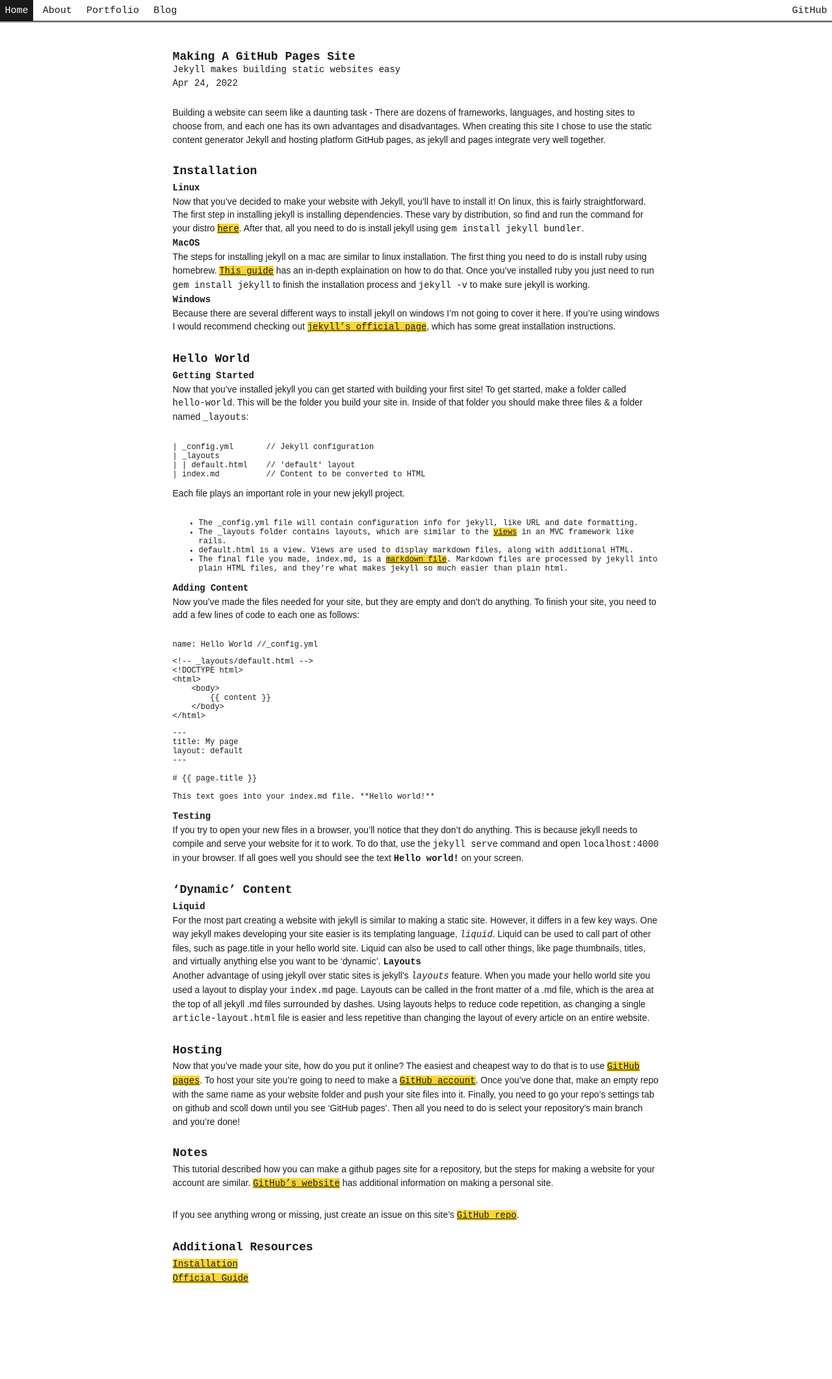
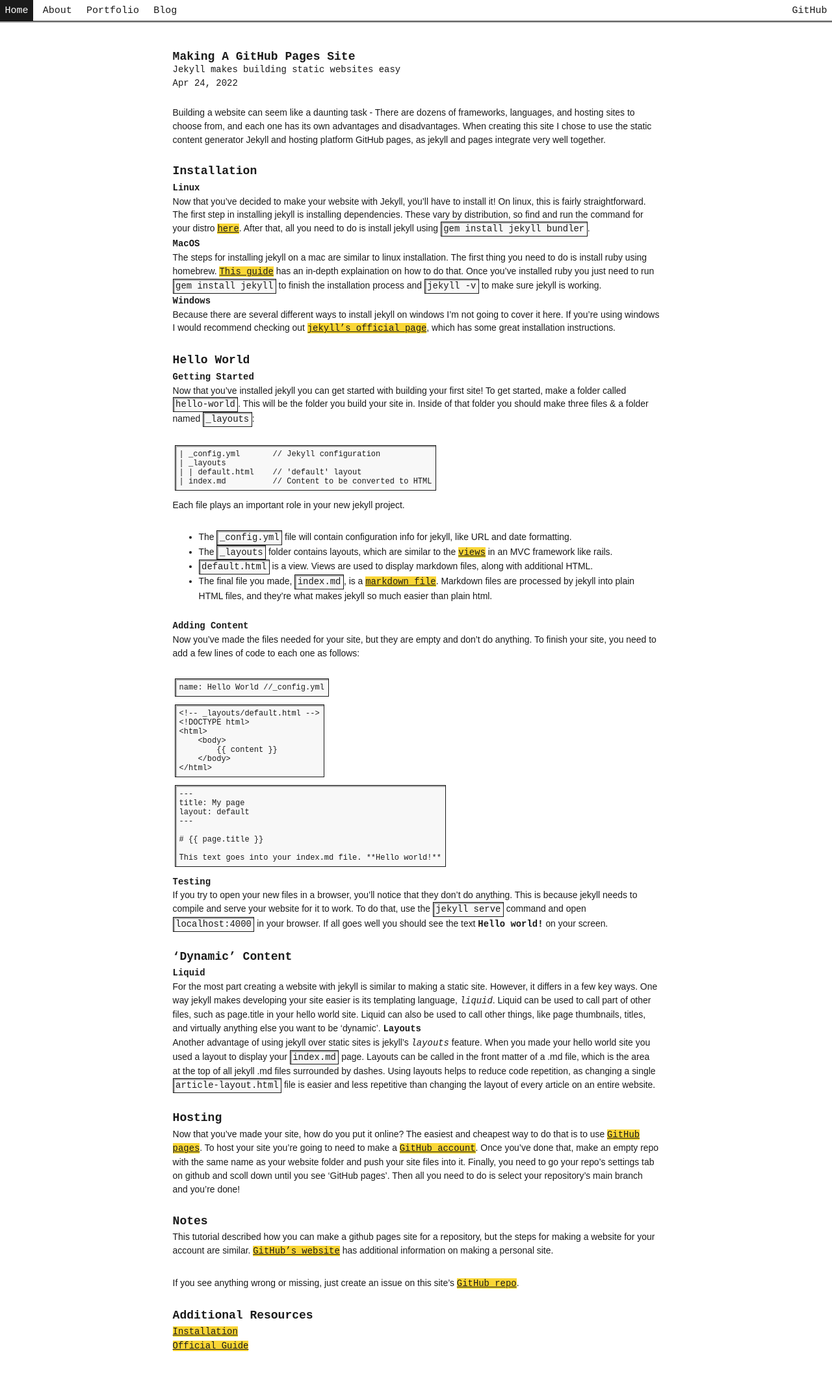
Before and after one commit to owen-laney/owen-laney.github.io, a Jekyll site: the page built from _posts/2022-4-24-jekyll-website.md, in a window 1280 px wide. Shown: the whole page at 65% size. Built offline with Jekyll 4.4.1, drawn with Linux system fonts in a browser that asks for light colours; before the commit the page ends 2017 px from its top, so only the background shows below that.

Commit message:
Code snippet support

```diff
--- a/assets/css/main.scss
+++ b/assets/css/main.scss
@@ -10,6 +10,7 @@
 $hoverpos: -4px;
 $active: #ececec;
 $rad: 0px;
+$code: #f8f8f8;
 
 * {
     box-sizing: border-box;
@@ -59,6 +60,36 @@
 
 h1 {
     margin-bottom: 0.25em;
+}
+
+code {
+    background: $bg;
+    display: inline-block;
+    padding: 0.5em;
+    box-shadow: inset 2px 2px $shadow;
+    border: 1px solid $text;
+    background: $code;
+}
+
+.language-plaintext {
+    padding: 0;
+    padding-left: 0.25em;
+    padding-right: 0.25em;
+}
+
+ul {
+    margin-top: 0em;
+    margin-bottom: 2em;
+}
+
+li {
+    font-family: sans-serif;
+    font-size: 1.16em;
+    line-height: 1.5em;
+}
+
+pre.highlight {
+    background: $bg;
 }
 
 .modal {
```
Also changed, not shown: assets/images/jekyll-tutorial.png.
